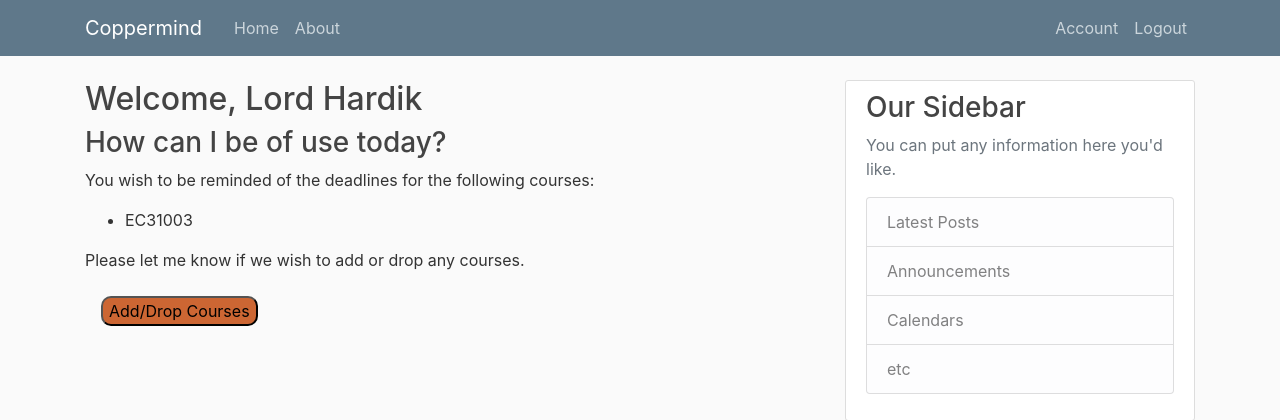
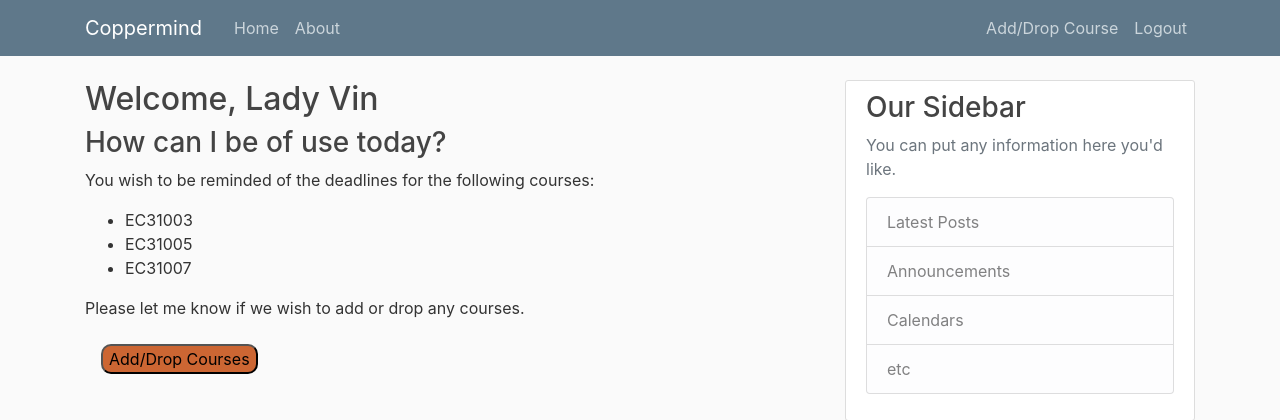
Before and after one commit to ConsultantFoodie/coppermind, a Flask app: page /home in a window 1280 px wide. Shown: the top 420 px of the page. Run offline with Flask 2, Linux system fonts and the light colour scheme; a user stored in the database is signed in; data comes from the database, SQL or seed files in the repository; some libraries are stand-ins or nearby versions.

Commit message:
Adds functionality to take or drop courses

```diff
--- a/coppermind/forms.py
+++ b/coppermind/forms.py
@@ -18,6 +18,6 @@
 	submit = SubmitField('Allow me to assist you.')
 
 class CourseForm(FlaskForm):
-	course_id = StringField("How should I address you?", validators=[DataRequired(), Length(min=7, max=7)])
-	add_drop = RadioField("Do you wish to add this course? Or are you dropping it?", choices=[(0, "Add me to this course."), (1, "Drop me from this course.")], validators=[DataRequired()])
+	course_id = StringField("Which course would you like to talk about?", validators=[DataRequired(), Length(min=7, max=7)])
+	add_drop = RadioField("Do you wish to add this course? Or are you dropping it?", choices=[(1, "Add me to this course."), (0, "Drop me from this course.")], validators=[DataRequired()])
 	submit = SubmitField("That's it for now, Sazed.")
--- a/coppermind/models.py
+++ b/coppermind/models.py
@@ -12,7 +12,26 @@
 	username = db.Column(db.String(30), nullable=False)
 	email = db.Column(db.String(40), unique=True, nullable=False)
 	password = db.Column(db.String(60), nullable=False)
-	courses = db.Column(db.String(100), nullable=True)
+	courses = db.relationship('Course', secondary='signup')
 
 	def __repr__(self):
-		return '{}, {}, {}, {}, {}, {} \n'.format(self.id, self.gender, self.username, self.email, self.password, self.courses)
+		return '{}, {}, {}, {}, {}, {}\n'.format(self.id, self.gender, self.username, self.email, self.password, self.courses)
+
+
+# DO NOT CONFUSE BETWEEN course.id and course.course_id. Plan to change var name
+class Course(db.Model):
+	id = db.Column(db.Integer, primary_key=True)
+	course_id = db.Column(db.String(7), unique=True, nullable=False)
+	deadlines = db.Column(db.String(100), nullable=True)
+	students = db.relationship('Student', secondary='signup')
+
+	def __repr__(self):
+		return '{}'.format(self.course_id, self.deadlines)
+
+class Signup(db.Model):
+	id = db.Column(db.Integer, primary_key=True)
+	course_id = db.Column(db.Integer, db.ForeignKey('course.id'))
+	student_id = db.Column(db.Integer, db.ForeignKey('student.id'))
+
+	def __repr__(self):
+		return 'C:{}, S:{}\n'.format(self.course_id, self.student_id)
--- a/coppermind/routes.py
+++ b/coppermind/routes.py
@@ -2,7 +2,7 @@
 from flask_login import login_user, current_user, logout_user, login_required
 from coppermind.main import app, db, bcrypt
 from coppermind.forms import RegistrationForm, LoginForm, CourseForm
-from coppermind.models import Student
+from coppermind.models import Student, Course, Signup
 
 
 @app.route('/', methods=['GET', 'POST'])
@@ -54,9 +54,6 @@
 			login_user(student, remember=form.remember.data)
 			next_page = request.values.get('next')
 			print(request)
-			# if request.method == 'POST':
-			# 	session['email'] = request.form.get['email']
-			# 	print(url_for())
 			return redirect(next_page) if next_page else redirect(url_for('home'))
 		else:
 			flash("I do not recognise you. Please check your email address and password. Have you registered?", "danger")
@@ -65,23 +62,59 @@
 @app.route('/home', methods=['GET', 'POST'])
 @login_required
 def home():
-	return render_template("home.html", user_courses=current_user.courses.split(';'))
+	courses = db.session.query(Course).filter(Signup.course_id==Course.id, Signup.student_id==current_user.id).order_by(Signup.course_id).all()
+	# courses = courses.with_entities()
+	print(courses)
+	return render_template("home.html", user_courses=courses)
+
+
+'''
+	Add list of all courses from Kronos.
+'''
 
 @app.route('/courses', methods=['GET', 'POST'])
 @login_required
 def courses():
 	form = CourseForm()
 	if form.validate_on_submit():
+		form.course_id.data = form.course_id.data.upper()
 		print(form.course_id.data, form.add_drop.data)
+		if form.add_drop.data == '1':
+			student = Student.query.filter_by(email=current_user.email).first()
+			course = Course.query.filter_by(course_id=form.course_id.data).first()
+			print(course)
+			print("ALL: ", Course.query.all())
+			if not course:
+				course = Course(course_id=form.course_id.data, deadlines="None")
+				db.session.add(course)
+
+			checker = Signup.query.filter_by(course_id=course.id, student_id=student.id).first()
+			if not checker:
+				student.courses.append(course)
+				course.students.append(student)
+
+			db.session.commit()
+
+		elif form.add_drop.data == '0':
+			student = Student.query.filter_by(email=current_user.email).first()
+			course = Course.query.filter_by(course_id=form.course_id.data).first()
+			if student and course:
+				print(Course.query.all())
+				print("_________")
+				print(Student.query.all())
+				print("_________")
+				print(Signup.query.all())
+				signed_up = Signup.query.filter_by(course_id=course.id, student_id=student.id).first()
+				if signed_up:
+					db.session.delete(signed_up)
+					db.session.commit()
 		flash("I have done as you requested.", "success")
 		return redirect(url_for('courses'))
 	else:
 		if "course_id" in form.errors.keys():
-			print(form.errors)
 			flash("I seem to have trouble doing this. Can you check the Course ID? It should be exactly 7 characters long.", "danger")
-			return redirect(url_for('courses'))
 
-	print(form.errors)
+
 	return render_template("courses.html", form=form)
 
 @app.route("/logout")
--- a/coppermind/static/main.css
+++ b/coppermind/static/main.css
@@ -11,11 +11,14 @@
 button {
   background-color: #cc6633;
   border-radius: 10px;
+  display: inline;
 
 }
 
-.nav-link button{
-  display: inline-block;
+#welcome_btn {
+  display: inline;
+  padding-left: 0px;
+  padding-right: 16px;
 }
 
 .bg-steel {
--- a/coppermind/templates/base.html
+++ b/coppermind/templates/base.html
@@ -32,7 +32,7 @@
             <!-- Navbar Right Side -->
             <div class="navbar-nav">
               {% if current_user.is_authenticated %}
-                <a class="nav-item nav-link" href="{{ url_for('welcome') }}">Account</a>
+                <a class="nav-item nav-link" href="{{ url_for('courses') }}">Add/Drop Course</a>
                 <a class="nav-item nav-link" href="{{ url_for('logout') }}">Logout</a>
               {% else %}
                 <a class="nav-item nav-link" href="{{ url_for('login') }}">Login</a>
--- a/coppermind/templates/welcome.html
+++ b/coppermind/templates/welcome.html
@@ -13,10 +13,10 @@
 		<br>
 		Please login to continue.
 		<br>
-		<a class="nav-item nav-link welcome" href="{{ url_for('login') }}">
+		<a class="nav-item nav-link" id="welcome_btn" href="{{ url_for('login') }}">
 			<button type="button" class="button">Login</button>
 		</a>
-		<a class="nav-item nav-link welcome" href="{{ url_for('register') }}">
+		<a class="nav-item nav-link" id="welcome_btn" href="{{ url_for('register') }}">
 			<button type="button" class="button">Register</button>
 		</a>
 	</p>
```
Also changed, not shown: coppermind/sazed.db, requirements.txt (renamed from coppermind/requirements.txt).
